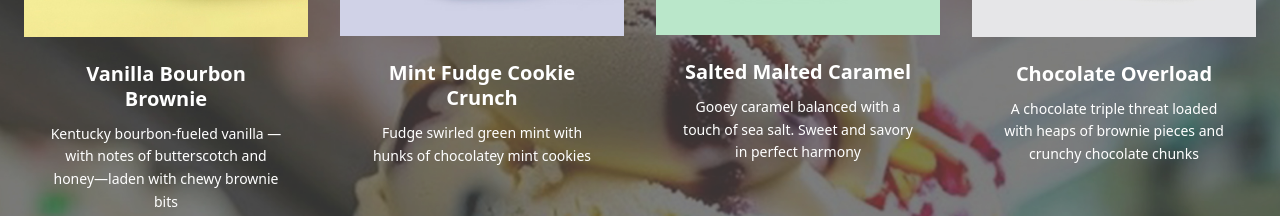
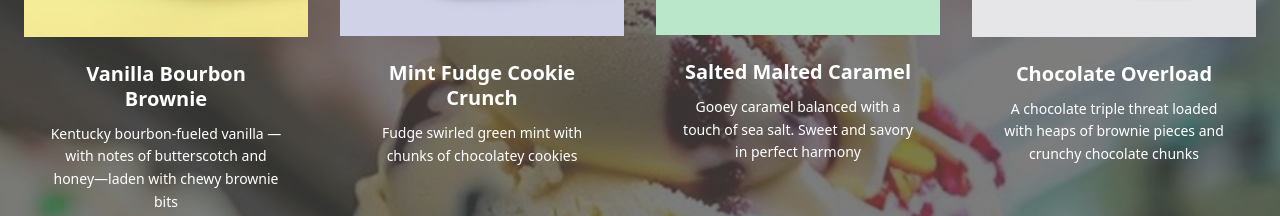
Before and after one commit to Bhavyalohami/devoated_icecream, a React (Create React App) app: page / in a window 1280 px wide. Shown: the part 1714-1930 px from the top of the page. Built offline with nearby package versions, Linux system fonts and the light colour scheme.

Commit message:
Get In Touch Pop-Up 2

```diff
--- a/src/App.js
+++ b/src/App.js
@@ -42,7 +42,7 @@ const PageContent = () => {
     {
       name: "Mint Fudge Cookie Crunch",
       description:
-        "Fudge swirled green mint with hunks of chocolatey mint cookies",
+        "Fudge swirled green mint with chunks of chocolatey cookies",
       category: "Mint",
       image: `${process.env.PUBLIC_URL}/Images/Flavors/scoop-shop_05.jpg`,
     },
```
